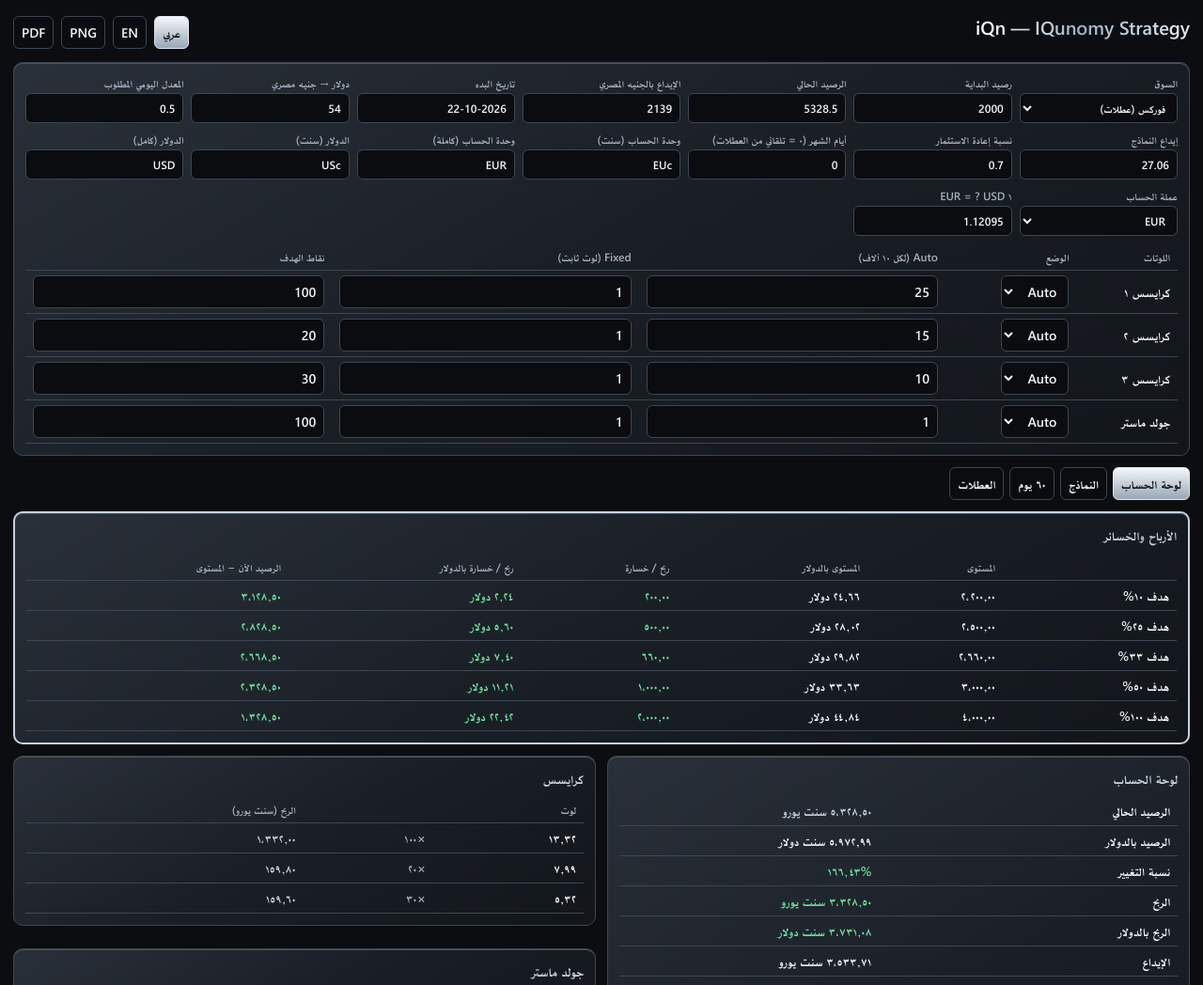
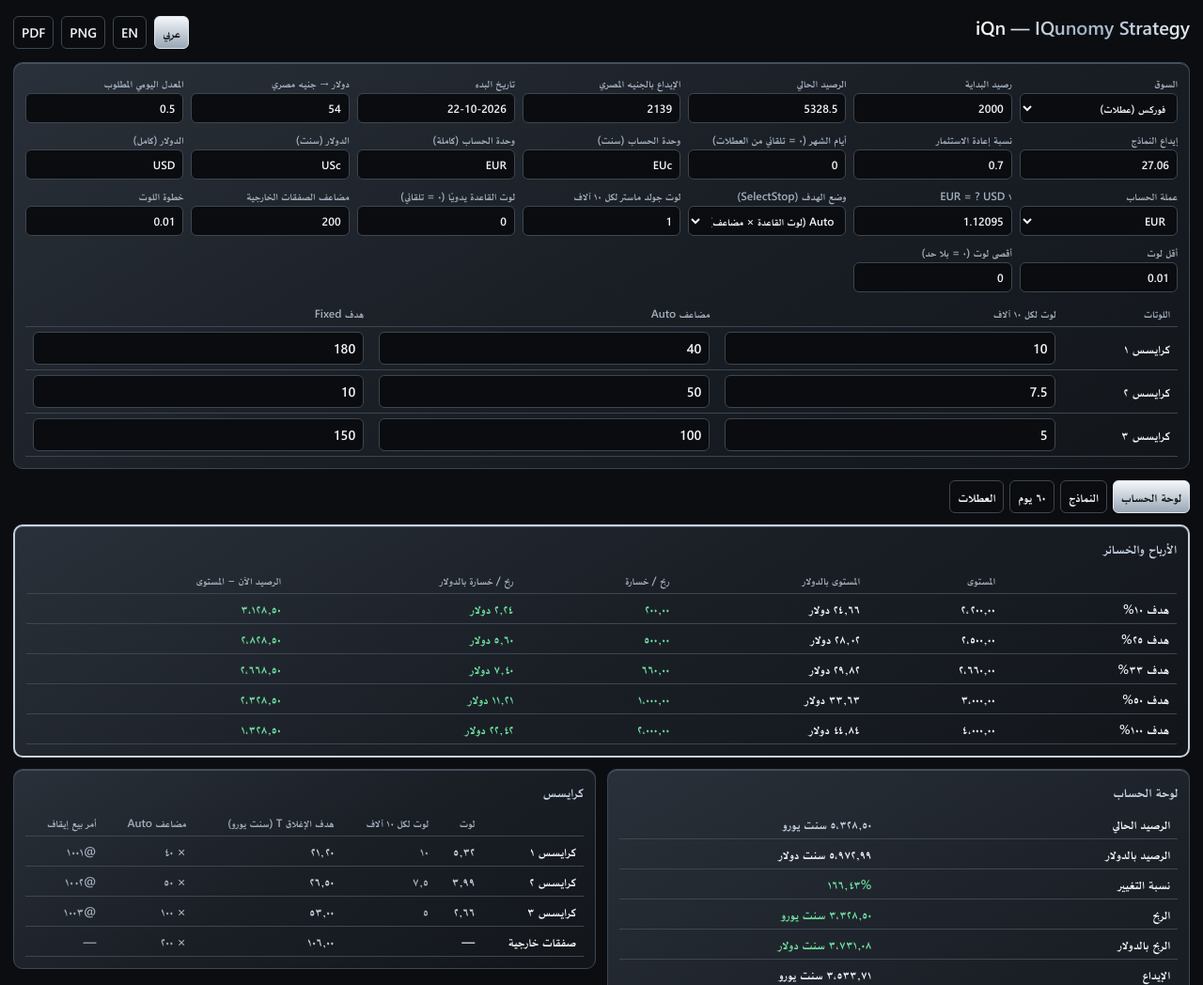
Before and after one commit to XalaDivFX/iqn-site, a plain HTML site: page index.html in a window 1280 px wide. Shown: the top 1048 px of the page at 94% size. Drawn offline with nearby package versions, Linux system fonts and the light colour scheme.

Commit message:
Replace the old one

```diff
--- a/index.html
+++ b/index.html
@@ -68,13 +68,15 @@ days:"By days",week:"By week",month:"By month",inv:"Invested",wdr:"Withdrawn",d:
 m1:"Wanted rate",m2:"Today’s rate",m3:"Last days average",m4:"60-day average",rt:"Rate",rr:"Reinvested",
 day:"Day",dt:"Date",rtd:"Rate %",bal:"Balance",avgL:"Last days average",avg6:"Closed days average",hint:"Enter the actual daily rate in the first empty row; later days use today’s rate.",
 hn:"Holiday",hd:"Date",hs:"Status",full:"Full close",early:"Early close (treated as holiday)",add:"Add holiday",del:"Delete",hnote:"Every date here counts as a holiday in Forex mode."}};
+Object.assign(TXT.ar,{tgt:"هدف الإغلاق T",amul:"مضاعف Auto",tfix:"هدف Fixed",tmode:"وضع الهدف (SelectStop)",gmk:"لوت جولد ماستر لكل 10 آلاف",blot:"لوت القاعدة يدويًا (0 = تلقائي)",aext:"مضاعف الصفقات الخارجية",lstep:"خطوة اللوت",lmin:"أقل لوت",lmax:"أقصى لوت (0 = بلا حد)",ext:"صفقات خارجية",blotl:"لوت القاعدة (Base Lot)",gmraw:"لوت جولد ماستر المحسوب",lnote:"اللوت = ⌊الرصيد ÷ 10000 × المعامل⌋. هدف Auto = لوت القاعدة × المضاعف، وFixed = الرقم الثابت.",lauto:"Auto (لوت القاعدة × مضاعف)",lfix:"Fixed (هدف ثابت)"});
+Object.assign(TXT.en,{tgt:"Close target T",amul:"Auto mult",tfix:"Fixed target",tmode:"Target mode (SelectStop)",gmk:"GoldMaster lot per 10K",blot:"Manual base lot (0 = auto)",aext:"External trades mult",lstep:"Lot step",lmin:"Min lot",lmax:"Max lot (0 = none)",ext:"External trades",blotl:"Base lot",gmraw:"Computed GoldMaster lot",lnote:"Lot = floor(balance / 10000 × factor). Auto target = base lot × mult; Fixed = the fixed number.",lauto:"Auto (base lot × mult)",lfix:"Fixed target"});
 const H=[["New Year","2026-01-01","f"],["MLK Day","2026-01-19","e"],["Presidents Day","2026-02-16","e"],["Good Friday","2026-04-03","f"],["Memorial Day","2026-05-25","e"],["Juneteenth","2026-06-19","e"],["Independence Day","2026-07-03","e"],["Labor Day","2026-09-07","e"],["Thanksgiving","2026-11-26","e"],["Black Friday","2026-11-27","e"],["Christmas Eve","2026-12-24","e"],["Christmas Day","2026-12-25","f"],
 ["New Year","2027-01-01","f"],["MLK Day","2027-01-18","e"],["Presidents Day","2027-02-15","e"],["Good Friday","2027-03-26","f"],["Memorial Day","2027-05-31","e"],["Juneteenth","2027-06-18","e"],["Independence Day","2027-07-05","e"],["Labor Day","2027-09-06","e"],["Thanksgiving","2027-11-25","e"],["Black Friday","2027-11-26","e"],["Christmas Eve","2027-12-24","f"],["Christmas Day","2027-12-25","f"],
 ["New Year","2028-01-01","f"],["MLK Day","2028-01-17","e"],["Presidents Day","2028-02-21","e"],["Good Friday","2028-04-14","f"],["Memorial Day","2028-05-29","e"],["Juneteenth","2028-06-19","e"],["Independence Day","2028-07-04","e"],["Labor Day","2028-09-04","e"],["Thanksgiving","2028-11-23","e"],["Black Friday","2028-11-24","e"],["Christmas Eve","2028-12-24","f"],["Christmas Day","2028-12-25","f"]].map(a=>({n:a[0],d:a[1],s:a[2]}));
-const DEF={lang:"ar",mode:"forex",tab:"acc",start:2000,now:5328.5,dep:3533,date:"2026-10-22",egp:54,eurusd:1.12095,want:0.5,dep0:27.06,reinv:0.7,mdays:0,u:{ac:"EUc",af:"EUR",uc:"USc",uf:"USD"},v:2,cur:"EUR",fx:{EUR:1.12095,GBP:1.3,CHF:1.25},depEgp:2139,lm0:"auto",lm1:"auto",lm2:"auto",lmg:"auto",lf0:25,lf1:15,lf2:10,lfg:1,lx0:1,lx1:1,lx2:1,lxg:1,pt0:100,pt1:20,pt2:30,ptg:100,days:[-0.2999,0.0942],hol:H};
+const DEF={lang:"ar",mode:"forex",tab:"acc",start:2000,now:5328.5,dep:3533,date:"2026-10-22",egp:54,eurusd:1.12095,want:0.5,dep0:27.06,reinv:0.7,mdays:0,u:{ac:"EUc",af:"EUR",uc:"USc",uf:"USD"},v:3,cur:"EUR",fx:{EUR:1.12095,GBP:1.3,CHF:1.25},depEgp:2139,tmode:"auto",lf0:10,lf1:7.5,lf2:5,lfg:1,blot:0,am0:40,am1:50,am2:100,aext:200,tf0:180,tf1:10,tf2:150,lstep:0.01,lmin:0.01,lmax:0,days:[-0.2999,0.0942],hol:H};
 let S=JSON.parse(JSON.stringify(DEF));
 try{const x=JSON.parse(localStorage.getItem("iqn")||"null");if(x)S=Object.assign(S,x,{u:Object.assign(S.u,x.u||{})})}catch(e){}
-if(S.v!==2){for(const k of Object.keys(DEF))if(/^(lm|lf|lx|pt)/.test(k))S[k]=DEF[k];S.v=2}if(S.tab==="lot")S.tab="acc";const save=()=>{try{localStorage.setItem("iqn",JSON.stringify(S))}catch(e){}};
+if(S.v!==3){for(const k of Object.keys(DEF))if(/^(tmode|lf|blot|am|aext|tf|lstep|lmin|lmax)/.test(k))S[k]=DEF[k];S.v=3}if(S.tab==="lot")S.tab="acc";const save=()=>{try{localStorage.setItem("iqn",JSON.stringify(S))}catch(e){}};
 const T=k=>TXT[S.lang][k]||k;
 // ---- math helpers (Excel semantics)
 const rnd=(x,d)=>{const f=10**d;return Math.sign(x)*Math.round(Math.abs(x)*f+1e-9)/f};
@@ -114,14 +116,15 @@ function calc(){
   const t10=S.start*1.1,t25=S.start*1.25;
   c.pl=[["t10",t10,t10-S.start,S.now-t10],["t25",t25,t25-S.start,S.now-t25]];
   c.pl=[[10,"t10"],[25,"t25"],[33,"t33"],[50,"t50"],[100,"t100"]].map(([p,k])=>{const lv=S.start*(1+p/100);return[k,lv,lv-S.start,S.now-lv]});
-  // lots
-  const lot=f=>trn(S.now/10000*f,2);
-  c.l1=[[S.lf0,100,0],[S.lf1,20,-1,"r"],[S.lf2,30,-1,"t"],[S.lf3,66.6,-1]].map(([f,m,d,t])=>{const L=lot(f);const v=L*m;return[L,t==="t"?trn(v,d):rnd(v,d)]});
-  c.l1[0][1]=rnd(c.l1[0][0]*100,0);
-  const L2=lot(S.lg);
-  c.l2=[["",L2,rnd(L2*100,0)],["Sell Stop @600",null,rnd(L2*10000,-2)],["hedge",null,rnd(L2*200,0)],["Sell Stop @101",null,rnd(L2*400,1)],["Sell Stop @102",null,rnd(L2*600,2)],["Sell Stop @103",null,rnd(L2*800,2)],["Sell Stop @104",null,rnd(L2*1000,-2)]];
-  const LT=(m,a,x,p)=>{const L=S[m]==="fixed"?S[x]:trn(S.now/10000*S[a],2);return[L,rnd(L*S[p],2)]};
-  c.q1=[0,1,2].map(i=>LT("lm"+i,"lf"+i,"lx"+i,"pt"+i));c.q2=[LT("lmg","lfg","lxg","ptg")];
+  // lots — iQn_CR_v2.16.mq5: CalcScaledLot + NormalizeLot + TargetForSlot
+  const nl=x=>{const st=S.lstep>0?S.lstep:0.01;let v=+(Math.floor(x/st+1e-8)*st).toFixed(8);if(S.lmin>0&&v<S.lmin)v=S.lmin;if(S.lmax>0&&v>S.lmax)v=S.lmax;return v};
+  const sl=f=>(S.now<=0||f<=0)?0:nl(S.now/10000*f);
+  const fixd=S.tmode==="fixed";
+  c.gmRaw=sl(S.lfg);
+  c.gmLot=S.blot>0?S.blot:c.gmRaw;
+  c.base=Math.max(c.gmLot,0.01);
+  c.q1=[0,1,2].map(i=>({n:i+1,f:S["lf"+i],lot:sl(S["lf"+i]),m:S["am"+i],T:fixd?Math.max(S["tf"+i],0.01):c.base*S["am"+i],ss:(fixd?2000:1000)+i+1}));
+  c.ext={m:S.aext,T:fixd?Math.max(S.tf0,0.01):c.base*S.aext};
   // 60 days
   let m=0;while(typeof S.days[m]==="number")m++;
   c.m=m;
@@ -163,10 +166,12 @@ function buildInputs(){
   for(const k of[])h+=`<label>${T("lotk")} ${T("crisis")} ${+k[2]+1}<input data-k="${k}" type="number" step="any" value="${S[k]}"></label>`;
   const sel=k=>`<select data-k="${k}"><option value="auto"${S[k]==="auto"?" selected":""}>Auto</option><option value="fixed"${S[k]==="fixed"?" selected":""}>Fixed</option></select>`;
   const ni=k=>`<input data-k="${k}" type="number" step="any" value="${S[k]}">`;
-  const lr=(n,i)=>`<tr><td>${n}</td><td>${sel("lm"+i)}</td><td>${ni("lf"+i)}</td><td>${ni("lx"+i)}</td><td>${ni("pt"+i)}</td></tr>`;
+  const lr=(n,i)=>`<tr><td>${n}</td><td>${ni("lf"+i)}</td><td>${ni("am"+i)}</td><td>${ni("tf"+i)}</td></tr>`;
   h+=`<label>${T("cur")}<select data-cur="1">${["EUR","GBP","CHF","USD","EGP"].map(x=>`<option${S.cur===x?" selected":""}>${x}</option>`).join("")}</select></label>`;
   if(S.cur!=="USD"&&S.cur!=="EGP")h+=`<label>1 ${S.cur} = ? USD<input data-fx="1" type="number" step="any" value="${S.fx[S.cur]}"></label>`;
-  h+=`<div class="wrap" style="grid-column:1/-1"><table><tr><th>${T("lotset")}</th><th>${T("lmode")}</th><th>${T("lauto")}</th><th>${T("lfix")}</th><th>${T("lpts")}</th></tr>`+lr(T("crisis")+" 1",0)+lr(T("crisis")+" 2",1)+lr(T("crisis")+" 3",2)+lr(T("gm"),"g")+`</table></div>`;
+  h+=`<label>${T("tmode")}<select data-k="tmode"><option value="auto"${S.tmode==="auto"?" selected":""}>${T("lauto")}</option><option value="fixed"${S.tmode==="fixed"?" selected":""}>${T("lfix")}</option></select></label>`+
+  `<label>${T("gmk")}${ni("lfg")}</label><label>${T("blot")}${ni("blot")}</label><label>${T("aext")}${ni("aext")}</label><label>${T("lstep")}${ni("lstep")}</label><label>${T("lmin")}${ni("lmin")}</label><label>${T("lmax")}${ni("lmax")}</label>`+
+  `<div class="wrap" style="grid-column:1/-1"><table><tr><th>${T("lotset")}</th><th>${T("lotk")}</th><th>${T("amul")}</th><th>${T("tfix")}</th></tr>`+lr(T("crisis")+" 1",0)+lr(T("crisis")+" 2",1)+lr(T("crisis")+" 3",2)+`</table></div>`;
   $("#inp").innerHTML=h;$("#inp [data-k=mode]").value=S.mode;
   $("#tabs").innerHTML=[["acc","tAcc"],["mod","tMod"],["day","tDay"],["hol","tHol"]].map(([k,t])=>`<button data-t="${k}" class="${S.tab===k?"on":""}">${T(t)}</button>`).join("");
   $("#bAr").className=S.lang==="ar"?"on":"";$("#bEn").className=S.lang==="en"?"on":"";
@@ -184,11 +189,7 @@ function render(){
     `</table></div><div class="rt"><div class="card key"><h2>${T("pl")}</h2><div class="wrap"><table><tr><th></th><th>${T("lvl")}</th><th>${T("lvlU")}</th><th>${T("pls")}</th><th>${T("plU")}</th><th>${T("gap")}</th></tr>`+
     c.pl.map(([k,lv,p,g])=>`<tr><td>${T(k)}</td><td class="num">${fmt(lv)}</td><td class="num">${fmt(sd(lv,c.f)/100)} ${U("uf")}</td><td class="num ${cls(p)}">${fmt(p)}</td><td class="num ${cls(p)}">${fmt(sd(p,c.f)/100)} ${U("uf")}</td><td class="num ${cls(g)}">${fmt(g)}</td></tr>`).join("")+`</table></div></div>`;
   }
-  if(S.tab==="acc"){
-    const F=[S.lf0,S.lf1,S.lf2,S.lf3];
-    h+=`<div class="cols"><div class="card"><h2>${T("crisis")}</h2><table><tr><th>${T("lot")}</th><th></th><th>${U("ac")}</th></tr>`+c.l1.map((x,i)=>`<tr><td class="num">${fmt(x[0])}</td><td class="d">×${F[i]}</td><td class="num y">${fmt(x[1])}</td></tr>`).join("")+
-    `</table></div><div class="card"><h2>${T("gm")}</h2><table><tr><th>${T("lot")}</th><th></th><th>${U("ac")}</th></tr>`+c.l2.map(x=>`<tr><td class="num">${x[1]==null?"":fmt(x[1])}</td><td>${x[0]==="hedge"?T("hedge"):x[0].replace("Sell Stop",T("ss"))}</td><td class="num y">${fmt(x[2])}</td></tr>`).join("")+`</table></div></div></div></div>`;
-  }
+  if(S.tab==="acc"){h+=`<div class="cols">`+lotsHtml(c)+`</div></div></div>`;}
   if(S.tab==="mod"){
     const ms=c.mods,m0=ms[0][1];
     const tr=(lab,get)=>`<tr><td>${lab}</td>`+ms.map(([k,m])=>{const x=get(m);return `<td class="num y gs">${big(x[1])}</td><td class="num g">${big(x[2])}</td>`}).join("")+`</tr>`;
@@ -238,11 +239,13 @@ document.addEventListener("click",e=>{
   else if(t.id==="bAr"||t.id==="bEn"){S.lang=t.id==="bAr"?"ar":"en";save();buildInputs();render()}
   else if(t.id==="bPng"||t.id==="bPdf")exp(t.id==="bPdf");
 });
-function fixAcc(c){
-  const o=$("#out"),k=o.querySelector(".key"),lc=o.querySelector(".rt .cols");if(k)o.prepend(k);if(!lc)return;
-  const rw=(x,i)=>`<tr><td class="num">${fmt(x[0])}</td><td class="d">×${S["pt"+i]}</td><td class="num y">${fmt(x[1])}</td></tr>`;
-  const tb=(t,rows)=>`<div class="card"><h2>${t}</h2><table><tr><th>${T("lot")}</th><th></th><th>${T("profit")} (${U("ac")})</th></tr>${rows}</table></div>`;
-  lc.innerHTML=tb(T("crisis"),c.q1.map((x,i)=>rw(x,i)).join(""))+tb(T("gm"),c.q2.map(x=>rw(x,"g")).join(""));
+function fixAcc(c){const k=$("#out").querySelector(".key");if(k)$("#out").prepend(k)}
+function lotsHtml(c){
+  const fx=S.tmode==="fixed",u=U("ac"),LD=Math.max(2,(String(S.lstep).split(".")[1]||"").length);
+  const rows=c.q1.map(x=>`<tr><td>${T("crisis")} ${x.n}</td><td class="num y">${fmt(x.lot,LD)}</td><td class="d">${x.f}</td><td class="num y">${fmt(x.T)}</td><td class="d">${fx?"—":"× "+x.m}</td><td class="d">@${x.ss}</td></tr>`).join("")+
+  `<tr><td>${T("ext")}</td><td class="num">—</td><td></td><td class="num y">${fmt(c.ext.T)}</td><td class="d">${fx?"—":"× "+c.ext.m}</td><td class="d">—</td></tr>`;
+  return `<div class="card"><h2>${T("crisis")}</h2><div class="wrap"><table><tr><th></th><th>${T("lot")}</th><th>${T("lotk")}</th><th>${T("tgt")} (${u})</th><th>${T("amul")}</th><th>${T("ss")}</th></tr>${rows}</table></div></div>`+
+  `<div class="card"><h2>${T("gm")}</h2><table>`+row(T("blotl"),fmt(c.base,LD),"y")+row(T("gmraw"),fmt(c.gmRaw,LD))+row(T("lotk"),S.lfg)+`</table><div class="d">${T("lnote")}</div></div>`;
 }
 function say(m){let e=$("#toast");if(!e){e=document.createElement("div");e.id="toast";e.style.cssText="position:fixed;bottom:16px;inset-inline-start:16px;background:#1a1f26;border:1px solid #3d4651;padding:8px 12px;border-radius:8px;z-index:9";document.body.appendChild(e)}e.textContent=m;clearTimeout(e.t);e.t=setTimeout(()=>e.remove(),7000)}
 async function exp(pdf){
```
